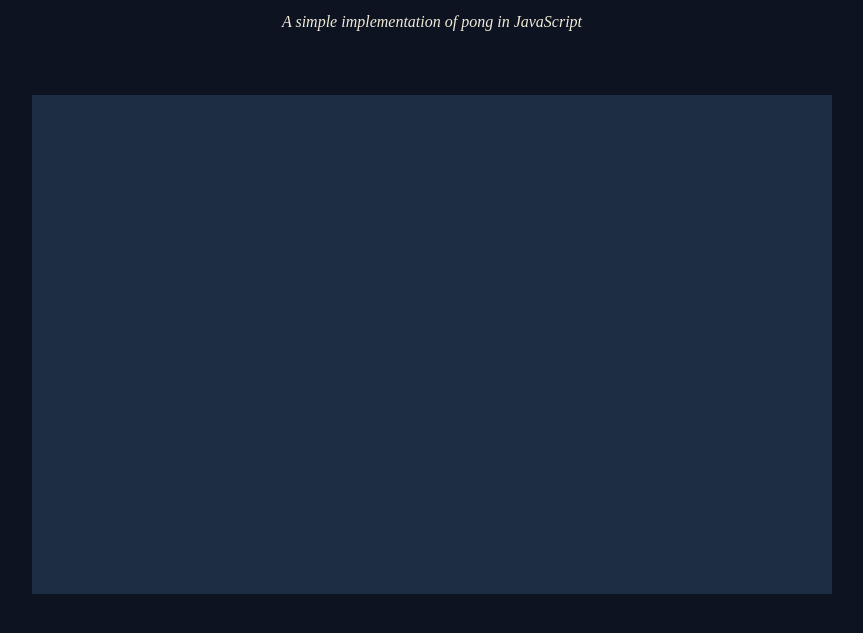
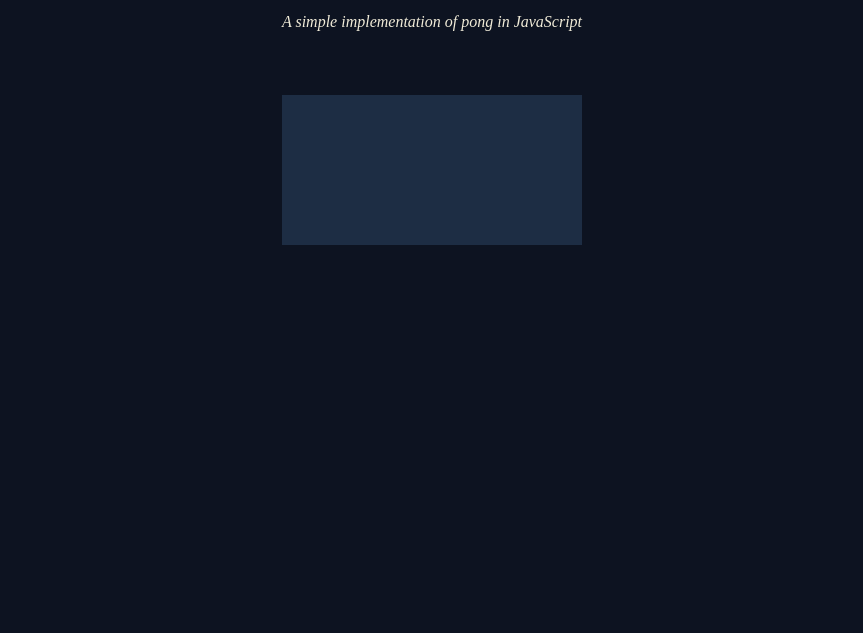
Before and after one commit to 0x-2FA/pong-js, a plain HTML site: page index.html in a window 1280 px wide. Shown: the part 85-718 px from the top of the page, without its empty margins (208-1071 px from the left). Drawn offline with Linux system fonts and the light colour scheme.

Commit message:
Removed the canvas class

```diff
--- a/styles/index.css
+++ b/styles/index.css
@@ -1,8 +1,3 @@
 body{
   background-color: var(--very-dark-blue);
 }
-
-.canvas{
-  width: 50em;
-  height: 31.2em;
-}
```
